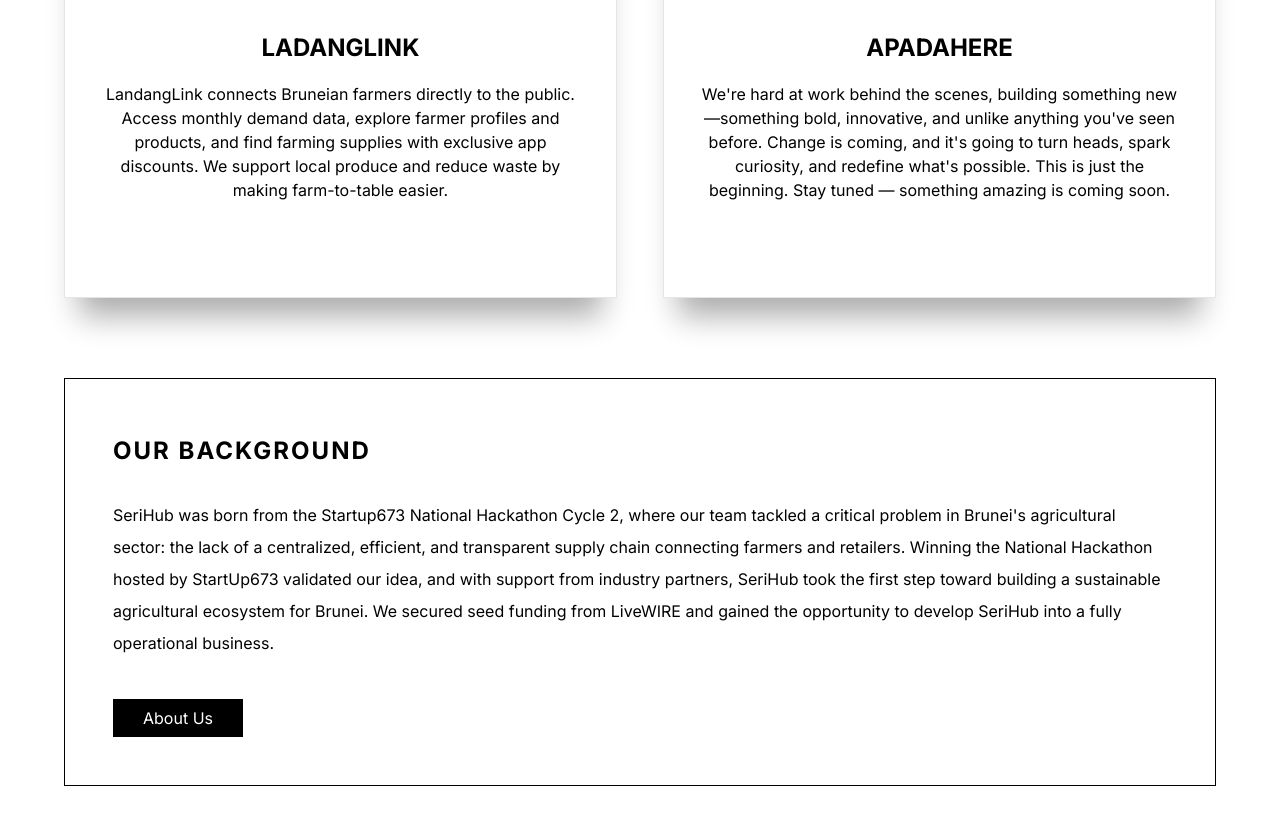
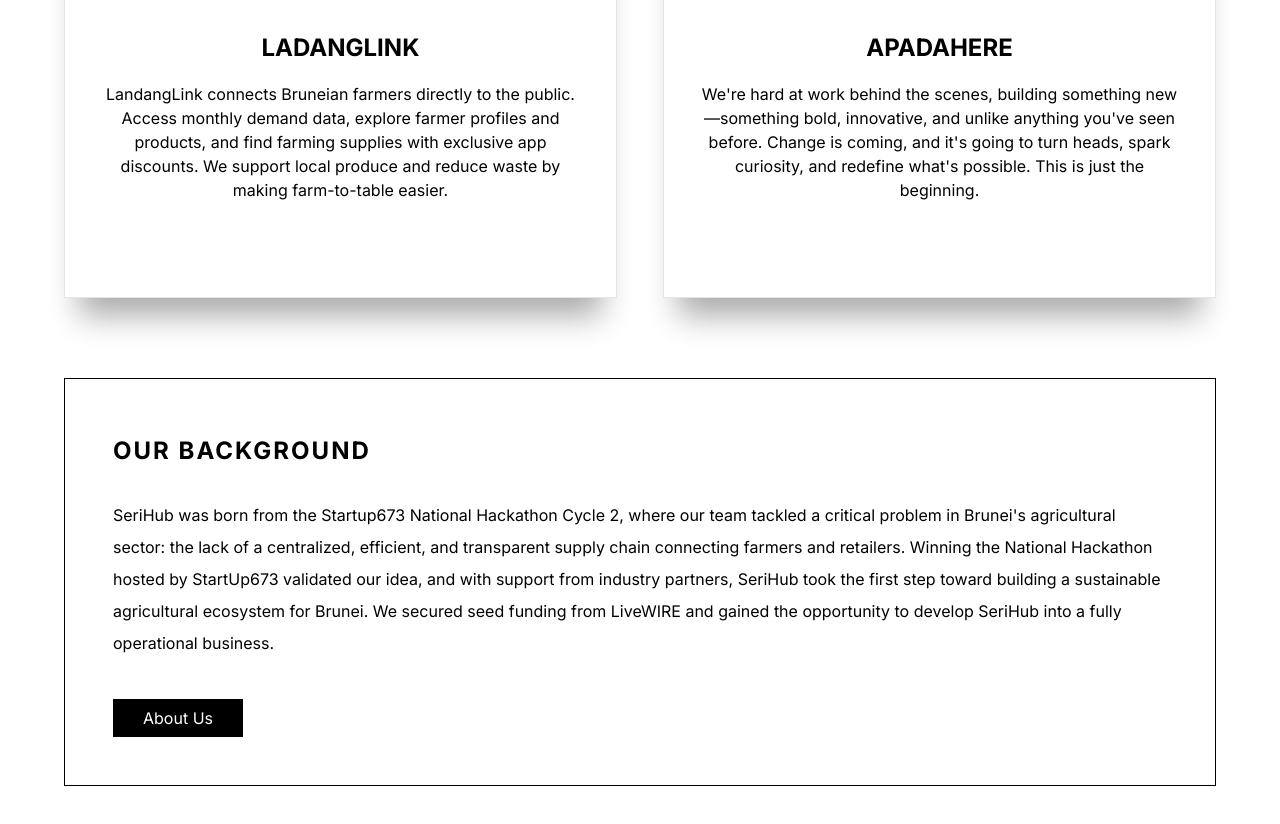
Before and after one commit to devbalth/serihub-company-portfolio-demo, a plain HTML site: page index.html in a window 1280 px wide. Shown: the part 996-1820 px from the top of the page. Drawn offline with nearby package versions, Linux system fonts and the light colour scheme.

Commit message:
make change to app description

```diff
--- a/index.html
+++ b/index.html
@@ -110,7 +110,7 @@
                                     We're hard at work behind the scenes, building something new—something bold,
                                     innovative, and unlike anything you've seen before. Change is coming, and it's
                                     going to turn heads, spark curiosity, and redefine what's possible. This is just
-                                    the beginning. Stay tuned — something amazing is coming soon.
+                                    the beginning.
                                 </p>
                             </div>
                         </div>
```
